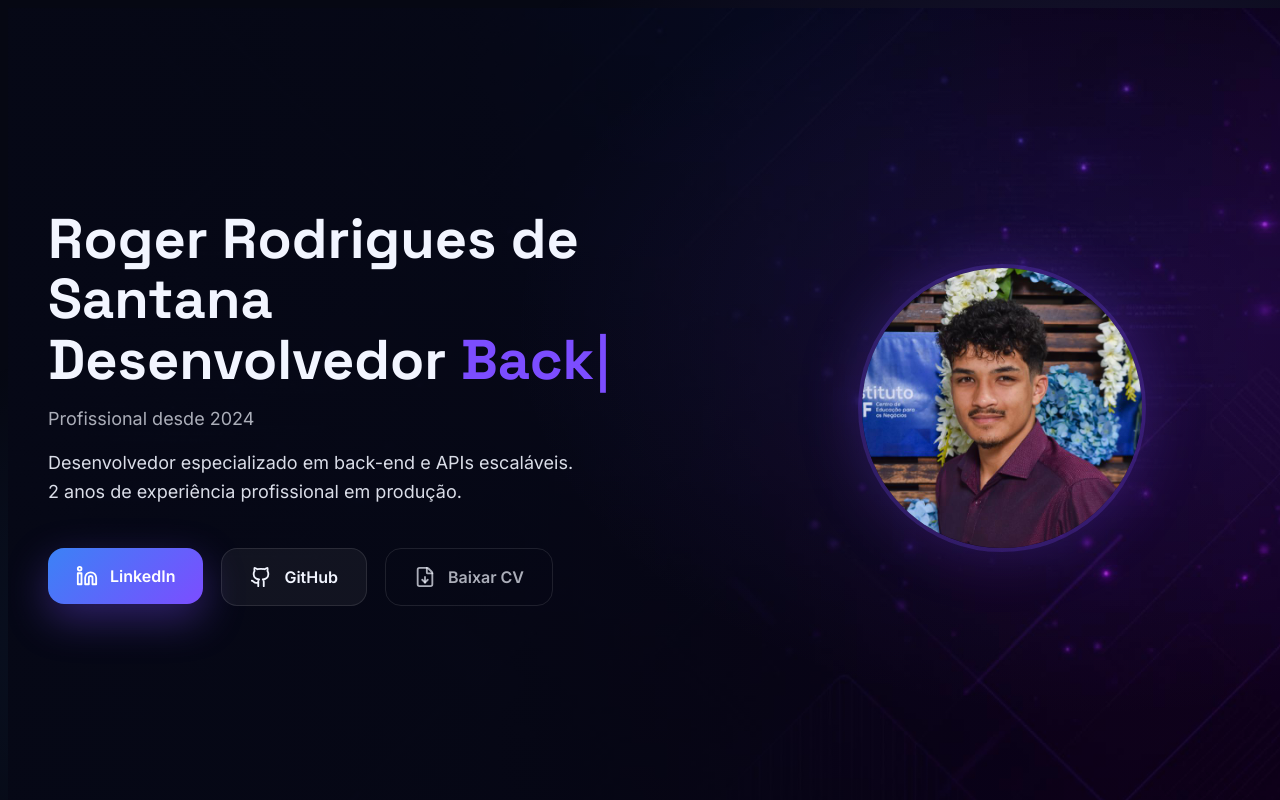
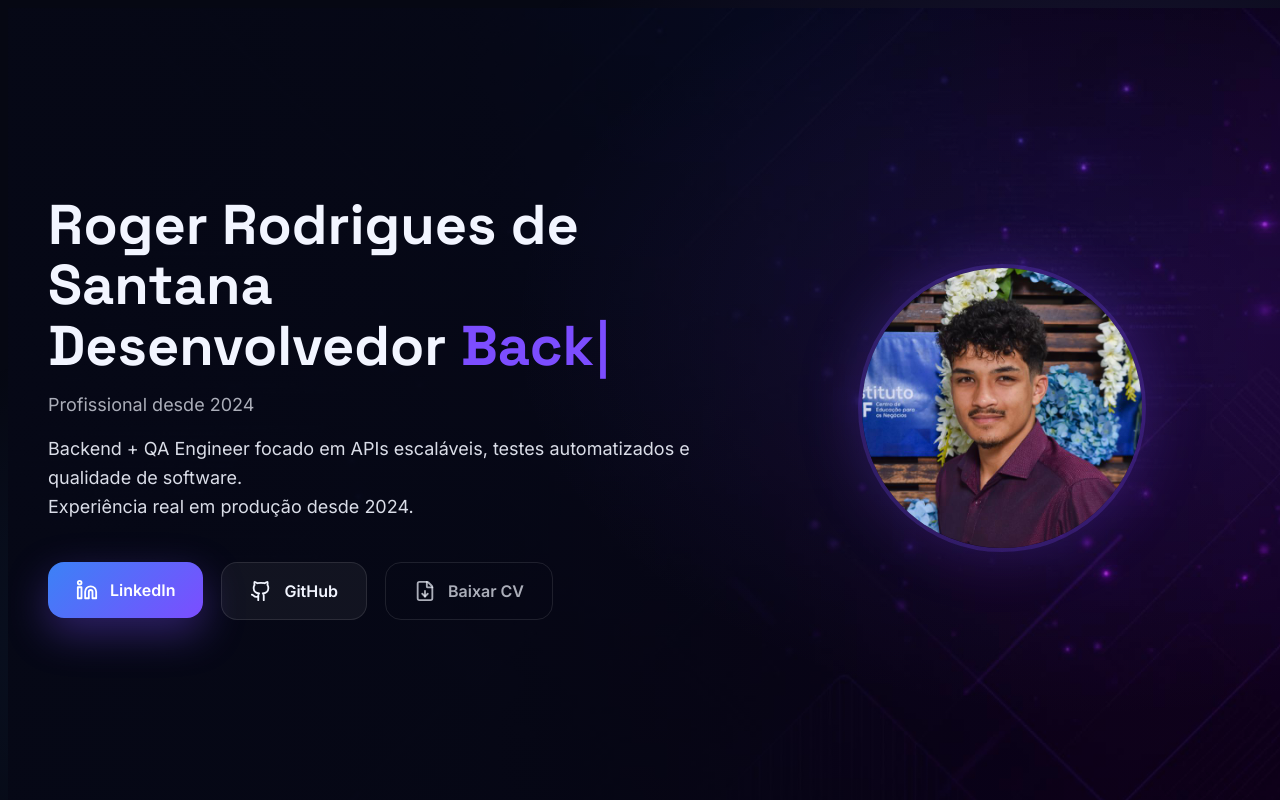
Before and after one commit to Roger13san/portfolio, a React (Vite) app in the folder Portfolio_project/: page / in a window 1280 px wide. Shown: the top 800 px of the page. Built offline with nearby package versions, Linux system fonts and the light colour scheme.

Commit message:
fix: update Hero section description for clarity and accuracy

```diff
--- a/Portfolio_project/src/secoes/Hero/Hero.jsx
+++ b/Portfolio_project/src/secoes/Hero/Hero.jsx
@@ -78,9 +78,9 @@ export default function Hero() {
             </p>
 
             <p className={styles.desc}>
-              Desenvolvedor especializado em back-end e APIs escaláveis.
+              Backend + QA Engineer focado em APIs escaláveis, testes automatizados e qualidade de software.
               <br />
-              2 anos de experiência profissional em produção.
+              Experiência real em produção desde 2024.
             </p>
 
             <div className={styles.buttons}>
```
